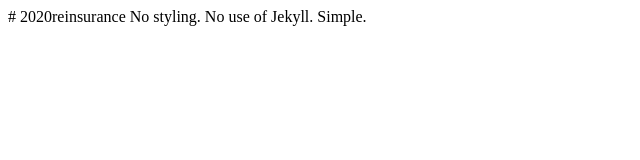
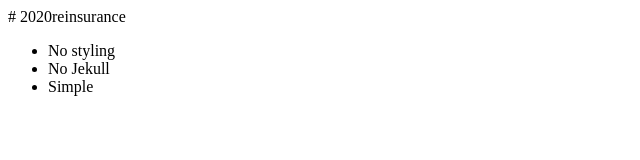
Before and after one commit to maverickactuary/2020reinsurance, a plain HTML site: page index.html in a window 1280 px wide. Shown: the whole page, without its empty margins (0-640 px from the left). Drawn offline with Linux system fonts and the light colour scheme.

Commit message:
Bullets and test update

```diff
--- a/index.html
+++ b/index.html
@@ -1,3 +1,7 @@
 # 2020reinsurance
 
-No styling. No use of Jekyll. Simple.
+<ul>
+    <li>No styling</li>
+    <li>No Jekull</li>
+    <li>Simple</li>
+</ul>
```
